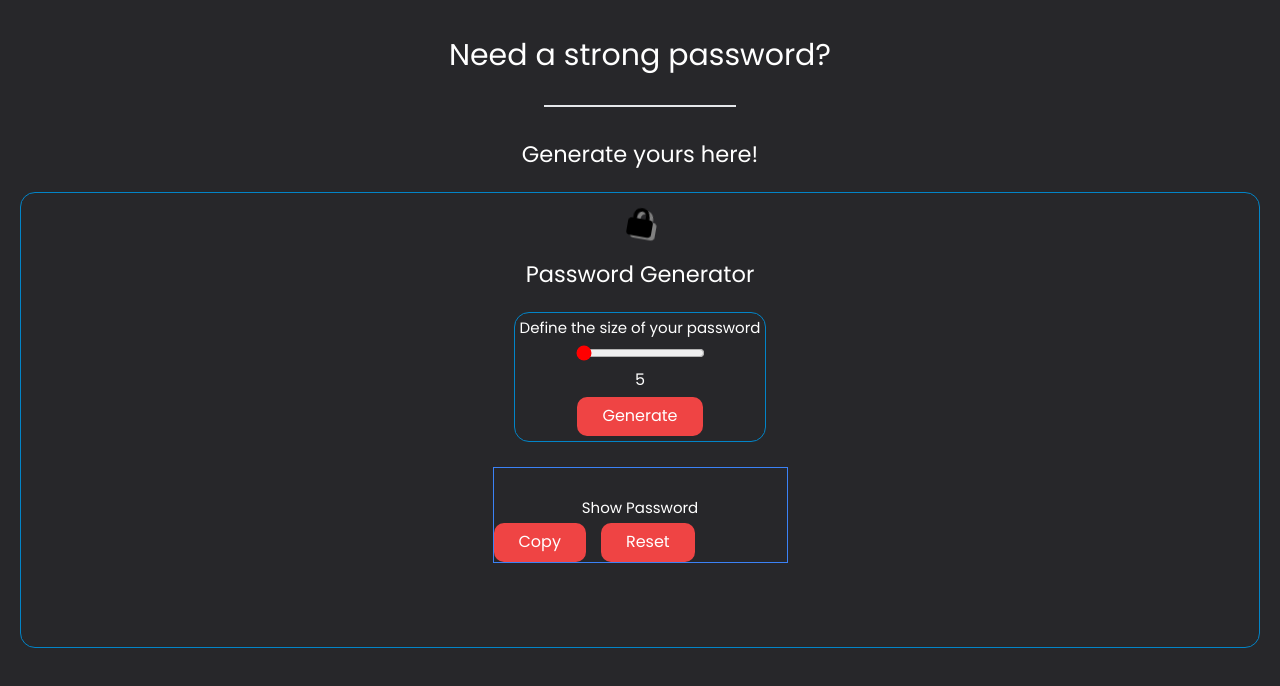
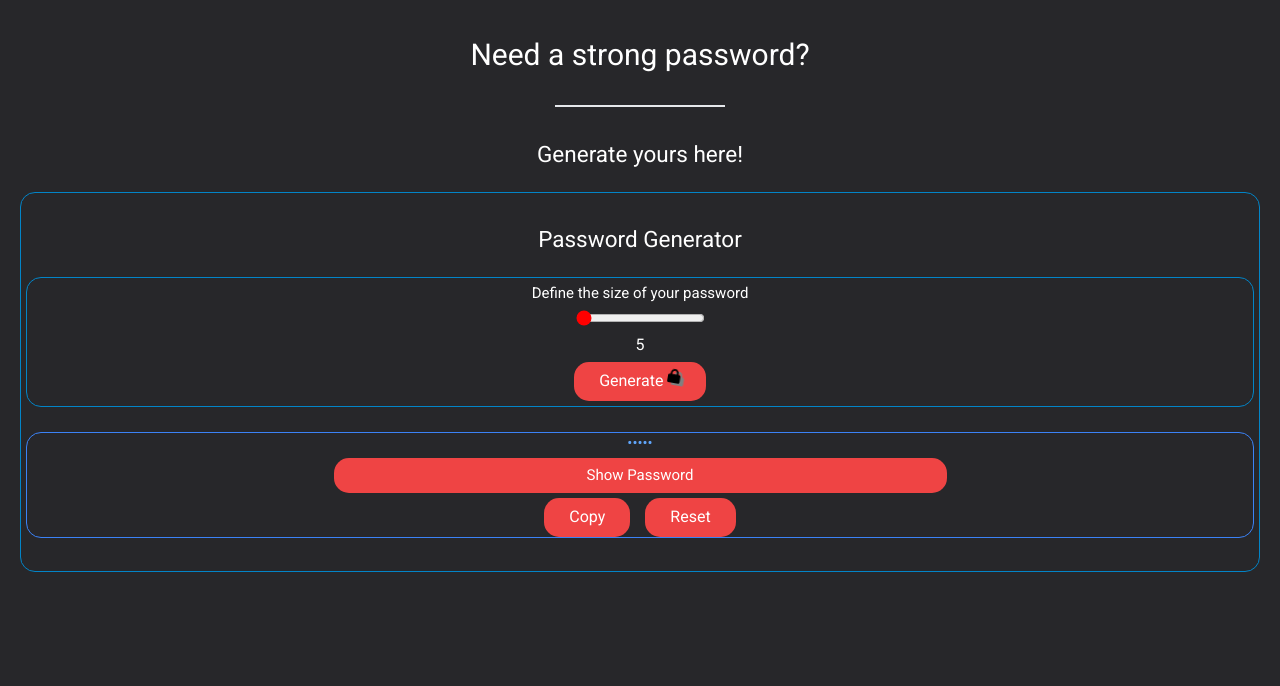
Before and after one commit to whyleonardo/Password-Generator, a website built with Vite: page index.html in a window 1280 px wide. Both pictures are taken after a click on the button "Generate". Built offline with nearby package versions, Linux system fonts and the light colour scheme.

Commit message:
feat: js finalized

```diff
--- a/index.html
+++ b/index.html
@@ -11,7 +11,7 @@
     <link rel="preconnect" href="https://fonts.googleapis.com" />
     <link rel="preconnect" href="https://fonts.gstatic.com" crossorigin />
     <link
-      href="https://fonts.googleapis.com/css2?family=Poppins:wght@400;500;700&display=swap"
+      href="https://fonts.googleapis.com/css2?family=Roboto:wght@400;500;700&display=swap"
       rel="stylesheet"
     />
   </head>
@@ -24,26 +24,12 @@
       </header>
 
       <main
-        class="flex flex-col p-2 items-center rounded-3xl py-6 gap-10 h-3/5 w-full mt-10 border-sky-600 border"
+        class="flex flex-col p-2 items-center justify-center rounded-3xl py-6 gap-10 h-2/4 w-full mt-10 border-sky-600 border"
       >
-        <div>
-          <svg
-            class="lock w-10"
-            src="assets/lock-solid.svg"
-            alt=""
-            xmlns="http://www.w3.org/2000/svg"
-            viewBox="0 0 448 512"
-          >
-            <path
-              d="M80 192V144C80 64.47 144.5 0 224 0C303.5 0 368 64.47 368 144V192H384C419.3 192 448 220.7 448 256V448C448 483.3 419.3 512 384 512H64C28.65 512 0 483.3 0 448V256C0 220.7 28.65 192 64 192H80zM144 192H304V144C304 99.82 268.2 64 224 64C179.8 64 144 99.82 144 144V192z"
-            />
-          </svg>
-        </div>
-
         <h2 class="text-4xl">Password Generator</h2>
 
         <div
-          class="flex flex-col items-center gap-2 rounded-3xl p-2 border-sky-600 border"
+          class="flex flex-col items-center gap-2 rounded-3xl p-2 w-full border-sky-600 border"
         >
           <h3 class="text-2xl">Define the size of your password</h3>
           <input
@@ -57,39 +43,42 @@
           <span class="slider-value">0</span>
           <button
             id="generate-button"
-            class="bg-red-500 py-3 px-10 rounded-2xl"
+            onclick="newPasswordGenerated()"
+            class="flex justify-center gap-2"
           >
             Generate
+            <svg
+              class="lock w-5"
+              src="assets/lock-solid.svg"
+              alt=""
+              xmlns="http://www.w3.org/2000/svg"
+              viewBox="0 0 448 512"
+            >
+              <path
+                d="M80 192V144C80 64.47 144.5 0 224 0C303.5 0 368 64.47 368 144V192H384C419.3 192 448 220.7 448 256V448C448 483.3 419.3 512 384 512H64C28.65 512 0 483.3 0 448V256C0 220.7 28.65 192 64 192H80zM144 192H304V144C304 99.82 268.2 64 224 64C179.8 64 144 99.82 144 144V192z"
+              />
+            </svg>
           </button>
         </div>
 
         <div
           id="password-container"
-          class="flex flex-col gap-2 border border-blue-500"
+          class="flex flex-col items-center gap-2 border border-blue-500 w-full hidden rounded-3xl"
         >
           <input
             class="text-center bg-transparent text-2xl outline-none text-blue-400"
             disabled
-            title="oi"
             value=""
             type="password"
             id="password-value"
           />
-          <span id="password-values"></span>
-          <button class="text-2xl" onclick="showPassword()">
+          <button class="text-2xl w-2/4" onclick="showPassword()">
             Show Password
           </button>
 
           <div class="flex gap-6">
-            <button
-              class="bg-red-500 py-3 px-10 rounded-2xl"
-              id="copy-clipboard"
-            >
-              Copy
-            </button>
-            <button class="bg-red-500 py-3 px-10 rounded-2xl" id="reset">
-              Reset
-            </button>
+            <button id="copy-clipboard" onclick="copyPassword()">Copy</button>
+            <button id="reset" onclick="resetPassword()">Reset</button>
           </div>
         </div>
       </main>
--- a/main.js
+++ b/main.js
@@ -7,31 +7,53 @@ const inputPassword = document.getElementById('password-value')
 const buttonCopy = document.getElementById('copy-clipboard')
 const buttonReset = document.getElementById('reset')
 
+let newPassword = ''
+let passwordIsGenerated = false
+
+// Atualização constante no valor do slider
 const showSliderValue = setInterval(() => {
   sliderDisplayNumber.innerHTML = slider.value
 }, 10)
 
+// Gerar password
 const newPasswordGenerated = () => {
   const charset =
     'abcdefghiklmnopqrstuvwxyzABCDEFGHIJKLMNOPQRSTUVWXYZ0123456789!@#$$%'
   const charsetArray = charset.split('')
   newPassword = charsetArray.sort(() => Math.random() - 0.5)
   newPassword.length = slider.value
+  newPassword = newPassword.join('')
 
-  inputPassword.setAttribute('value', newPassword.join(''))
+  passwordIsGenerated = true
+  if (passwordIsGenerated === true) {
+    passwordContainer.classList.remove('hidden')
+  }
+
+  inputPassword.setAttribute('value', newPassword)
+  return newPassword
 }
 
+// Copiar o password
+function copyPassword() {
+  navigator.clipboard.writeText(newPassword)
+  alert('Copiado com sucesso')
+}
+
+// Mostrar o password
 function showPassword() {
   inputPassword.removeAttribute('type')
 }
 
+// Resetar o password gerado
+function resetPassword() {
+  passwordIsGenerated = false
+  passwordContainer.classList.add('hidden')
+  inputPassword.setAttribute('value', '')
+  inputPassword.setAttribute('type', 'password')
+
+  slider.value = 5
+}
+
 // to do
 
-// copiar texto
-// resetar o inputPassword
-// pensar em novos nomes pras variáveis
 // esconder a div do menu enquanto o password não foi gerado ainda
-
-// function copyPassword() {
-//   navigator.clipboard.writeText(newPassword)
-// }
--- a/styles.css
+++ b/styles.css
@@ -15,10 +15,19 @@ body {
   color: white;
   -webkit-font-smoothing: antialiased;
   -moz-osx-font-smoothing: grayscale;
-  font-family: 'Poppins', sans-serif;
+  font-family: 'Roboto', sans-serif;
   font-size: 1.6rem;
 
   @apply bg-zinc-800;
+}
+
+button {
+  @apply bg-red-500 rounded-3xl py-3 px-10 transition-all duration-500;
+}
+
+button:hover {
+  filter: brightness(1.2);
+  transform: scale(1.1);
 }
 
 input[type] {
@@ -31,11 +40,10 @@ input[type] {
   /* fill: red; */
   transform: rotate(10deg);
   filter: drop-shadow(0.4rem 0.2rem 0px grey);
-  transition: all 1s;
+  transition: all 0.5s;
 }
 
-.lock:hover {
-  transform: rotate(5deg);
+#generate-button:hover .lock {
   filter: none;
-  transform: scale(1.2);
+  transform: scale(1.1);
 }
```
